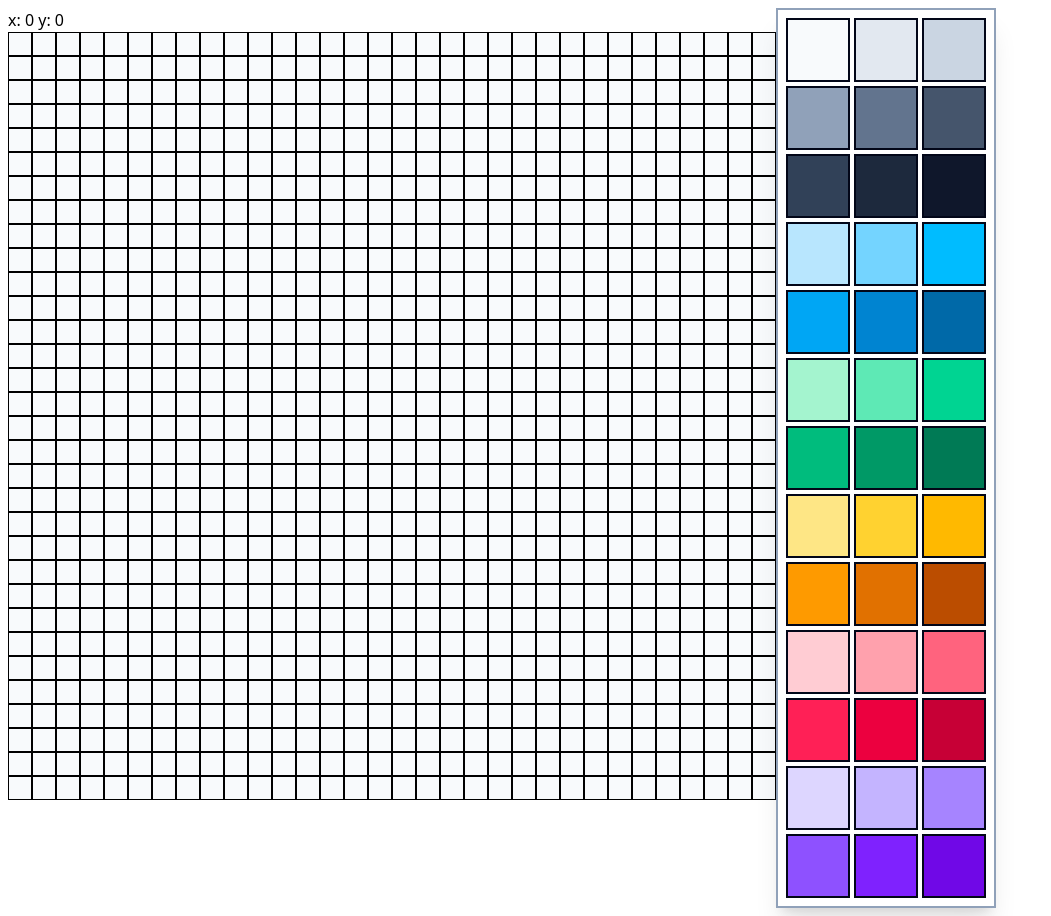
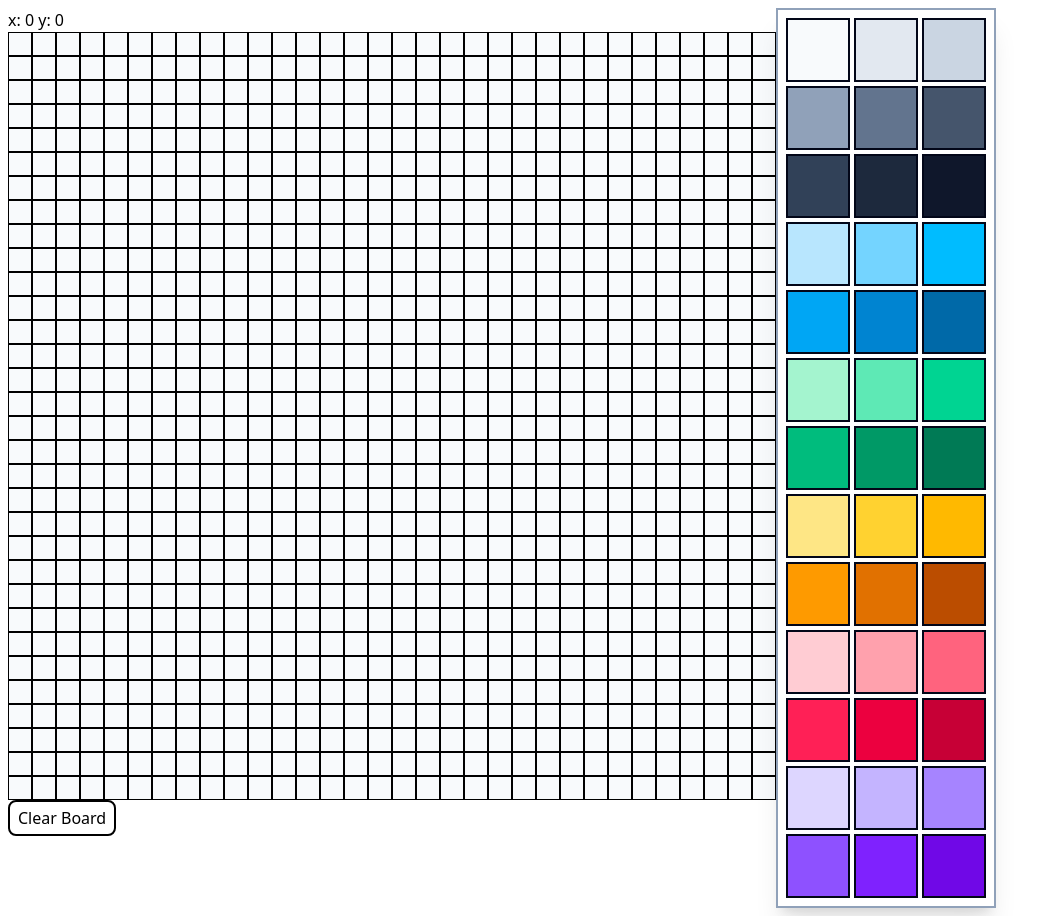
Before and after one commit to JuanRamirez2000/pixelDisplay, a React (Vite) app in the folder client/: page / in a window 1280 px wide. Shown: the whole page, without its empty margins (0-1051 px from the left). Built offline with nearby package versions, Linux system fonts and the light colour scheme.

Commit message:
feature: added a clear button for the grid to clear the board

```diff
--- a/client/src/components/drawingBoard/Grid.tsx
+++ b/client/src/components/drawingBoard/Grid.tsx
@@ -35,6 +35,14 @@ export default function Grid({
     }
   };
 
+  const clearBoard = () => {
+    const clear = Array.from({ length: ROWS }, () =>
+      Array(COLS).fill(BASE_COLOR)
+    );
+
+    setGrid(clear);
+  };
+
   return (
     <div>
       {debug && (
@@ -59,6 +67,14 @@ export default function Grid({
           });
         })}
       </ul>
+      <div>
+        <button
+          className="px-2 py-1 rounded-lg border-2 hover:bg-sky-200 cursor-pointer"
+          onClick={() => clearBoard()}
+        >
+          Clear Board
+        </button>
+      </div>
     </div>
   );
 }
```
